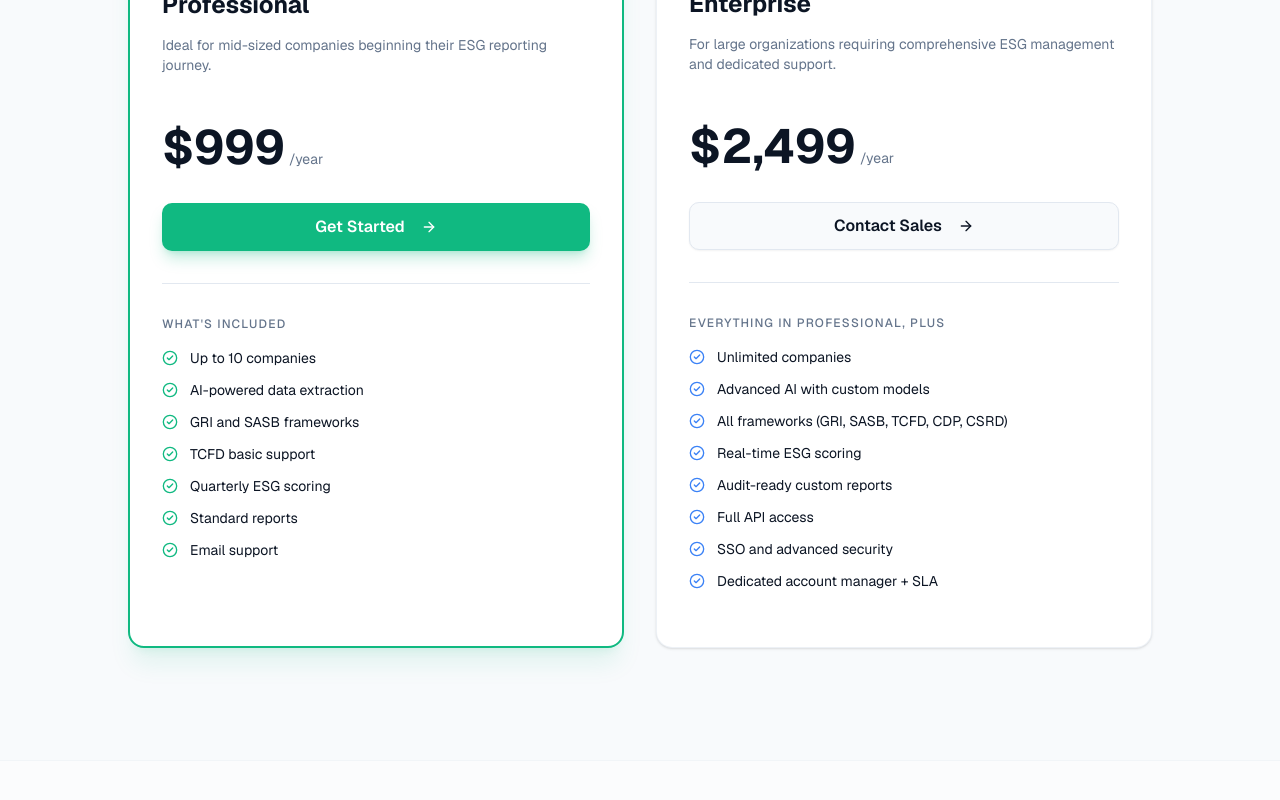
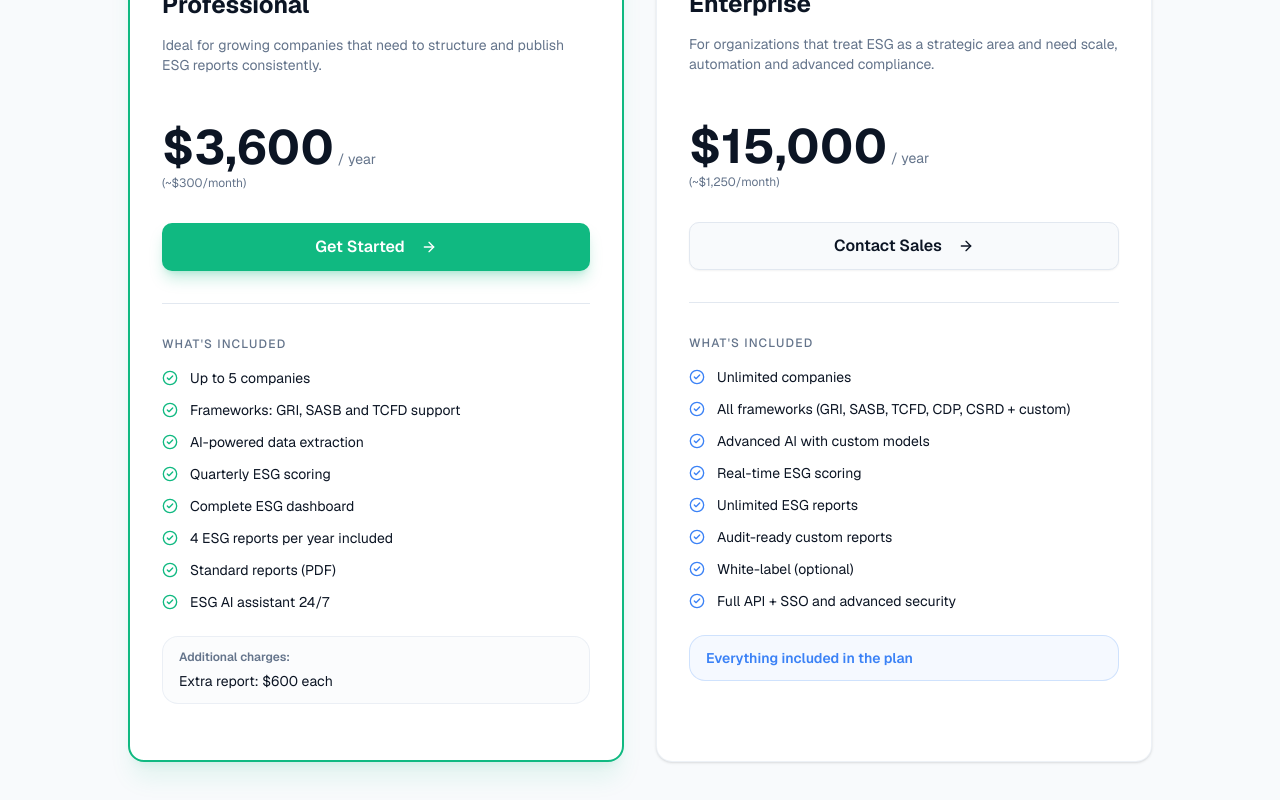
Before and after one commit to giovannesartor/ESGenius, a Next.js app in the folder frontend/: page /en/pricing in a window 1280 px wide. Shown: the part 440-1240 px from the top of the page. Built offline with nearby package versions, Linux system fonts and the light colour scheme.

Commit message:
feat: update pricing to 3600/15000 per year, 8 features, extras, AI support 24/7

```diff
--- a/frontend/src/app/[locale]/pricing/page.tsx
+++ b/frontend/src/app/[locale]/pricing/page.tsx
@@ -11,16 +11,16 @@ import { Separator } from "@/components/ui/separator";
 import { ArrowRight, CheckCircle2, X, HelpCircle } from "lucide-react";
 
 const comparisonFeatures = [
+  { key: "companies", pro: "Up to 5", ent: "Unlimited" },
   { key: "frameworks", pro: "GRI, SASB, TCFD", ent: "All + Custom" },
-  { key: "companies", pro: "Up to 10", ent: "Unlimited" },
-  { key: "users", pro: "Up to 25", ent: "Unlimited" },
-  { key: "aiCredits", pro: "5,000/mo", ent: "Unlimited" },
-  { key: "reports", pro: "Standard", ent: "Custom + White-label" },
-  { key: "support", pro: "Email", ent: "Priority + Dedicated CSM" },
+  { key: "reports", pro: "4/year (PDF)", ent: "Unlimited + White-label" },
+  { key: "aiExtraction", pro: true, ent: true },
+  { key: "esgScoring", pro: "Quarterly", ent: "Real-time" },
+  { key: "support", pro: "AI 24/7 + Email", ent: "AI 24/7 + Priority" },
   { key: "api", pro: false, ent: true },
   { key: "sso", pro: false, ent: true },
-  { key: "audit", pro: false, ent: true },
-  { key: "onboarding", pro: false, ent: true },
+  { key: "whiteLabelOpt", pro: false, ent: true },
+  { key: "extraReports", pro: "$600 each", ent: "Included" },
 ];
 
 export default function PricingPage() {
@@ -61,9 +61,12 @@ export default function PricingPage() {
                   <p className="mt-2 text-sm text-muted-foreground">{t("pricing.professional.desc")}</p>
                 </CardHeader>
                 <CardContent className="px-8 pb-8">
-                  <div className="mt-6 flex items-baseline gap-1">
-                    <span className="text-5xl font-bold text-foreground">{t("pricing.professional.price")}</span>
-                    <span className="text-muted-foreground text-sm">{t("pricing.professional.period")}</span>
+                  <div className="mt-6">
+                    <div className="flex items-baseline gap-1">
+                      <span className="text-5xl font-bold text-foreground">{t("pricing.professional.price")}</span>
+                      <span className="text-muted-foreground text-sm">{t("pricing.professional.period")}</span>
+                    </div>
+                    <p className="text-xs text-muted-foreground mt-1">{t("pricing.professional.monthlyNote")}</p>
                   </div>
                   <Link href="/register" className="block mt-8">
                     <Button className="w-full h-12 font-semibold text-base shadow-lg shadow-primary/25">
@@ -73,10 +76,10 @@ export default function PricingPage() {
                   </Link>
                   <Separator className="my-8" />
                   <p className="text-xs font-medium uppercase tracking-widest text-muted-foreground mb-4">
-                    What&apos;s included
+                    {t("pricing.includedLabel")}
                   </p>
                   <ul className="space-y-3">
-                    {Array.from({ length: 7 }, (_, i) => (
+                    {Array.from({ length: 8 }, (_, i) => (
                       <li key={i} className="flex items-start gap-3">
                         <CheckCircle2 className="h-4 w-4 text-primary mt-0.5 shrink-0" />
                         <span className="text-sm text-foreground">
@@ -85,6 +88,10 @@ export default function PricingPage() {
                       </li>
                     ))}
                   </ul>
+                  <div className="mt-6 rounded-xl border border-border/60 bg-muted/30 px-4 py-3">
+                    <p className="text-xs font-semibold text-muted-foreground mb-1.5">{t("pricing.professional.extrasLabel")}</p>
+                    <p className="text-sm text-foreground">{t("pricing.professional.extrasReport")}</p>
+                  </div>
                 </CardContent>
               </Card>
 
@@ -95,9 +102,12 @@ export default function PricingPage() {
                   <p className="mt-2 text-sm text-muted-foreground">{t("pricing.enterprise.desc")}</p>
                 </CardHeader>
                 <CardContent className="px-8 pb-8">
-                  <div className="mt-6 flex items-baseline gap-1">
-                    <span className="text-5xl font-bold text-foreground">{t("pricing.enterprise.price")}</span>
-                    <span className="text-muted-foreground text-sm">{t("pricing.enterprise.period")}</span>
+                  <div className="mt-6">
+                    <div className="flex items-baseline gap-1">
+                      <span className="text-5xl font-bold text-foreground">{t("pricing.enterprise.price")}</span>
+                      <span className="text-muted-foreground text-sm">{t("pricing.enterprise.period")}</span>
+                    </div>
+                    <p className="text-xs text-muted-foreground mt-1">{t("pricing.enterprise.monthlyNote")}</p>
                   </div>
                   <Link href="/register" className="block mt-8">
                     <Button variant="outline" className="w-full h-12 font-semibold text-base">
@@ -107,7 +117,7 @@ export default function PricingPage() {
                   </Link>
                   <Separator className="my-8" />
                   <p className="text-xs font-medium uppercase tracking-widest text-muted-foreground mb-4">
-                    Everything in Professional, plus
+                    {t("pricing.includedLabel")}
                   </p>
                   <ul className="space-y-3">
                     {Array.from({ length: 8 }, (_, i) => (
@@ -119,6 +129,9 @@ export default function PricingPage() {
                       </li>
                     ))}
                   </ul>
+                  <div className="mt-6 rounded-xl border border-accent/20 bg-accent/5 px-4 py-3">
+                    <p className="text-sm font-semibold text-accent">{t("pricing.enterprise.noExtras")}</p>
+                  </div>
                 </CardContent>
               </Card>
             </div>
--- a/frontend/src/locales/en.json
+++ b/frontend/src/locales/en.json
@@ -134,33 +134,40 @@
     "subtitle": "Choose the plan that fits your organization. No hidden fees, no surprises.",
     "badge": "Pricing",
     "popular": "Most Popular",
+    "includedLabel": "What's included",
     "professional": {
       "name": "Professional",
-      "price": "$999",
-      "period": "/year",
-      "desc": "Ideal for mid-sized companies beginning their ESG reporting journey.",
-      "feature1": "Up to 10 companies",
-      "feature2": "AI-powered data extraction",
-      "feature3": "GRI and SASB frameworks",
-      "feature4": "TCFD basic support",
-      "feature5": "Quarterly ESG scoring",
-      "feature6": "Standard reports",
-      "feature7": "Email support",
+      "price": "$3,600",
+      "period": "/ year",
+      "monthlyNote": "(~$300/month)",
+      "desc": "Ideal for growing companies that need to structure and publish ESG reports consistently.",
+      "feature1": "Up to 5 companies",
+      "feature2": "Frameworks: GRI, SASB and TCFD support",
+      "feature3": "AI-powered data extraction",
+      "feature4": "Quarterly ESG scoring",
+      "feature5": "Complete ESG dashboard",
+      "feature6": "4 ESG reports per year included",
+      "feature7": "Standard reports (PDF)",
+      "feature8": "ESG AI assistant 24/7",
+      "extrasLabel": "Additional charges:",
+      "extrasReport": "Extra report: $600 each",
       "cta": "Get Started"
     },
     "enterprise": {
       "name": "Enterprise",
-      "price": "$2,499",
-      "period": "/year",
-      "desc": "For large organizations requiring comprehensive ESG management and dedicated support.",
+      "price": "$15,000",
+      "period": "/ year",
+      "monthlyNote": "(~$1,250/month)",
+      "desc": "For organizations that treat ESG as a strategic area and need scale, automation and advanced compliance.",
       "feature1": "Unlimited companies",
-      "feature2": "Advanced AI with custom models",
-      "feature3": "All frameworks (GRI, SASB, TCFD, CDP, CSRD)",
+      "feature2": "All frameworks (GRI, SASB, TCFD, CDP, CSRD + custom)",
+      "feature3": "Advanced AI with custom models",
       "feature4": "Real-time ESG scoring",
-      "feature5": "Audit-ready custom reports",
-      "feature6": "Full API access",
-      "feature7": "SSO and advanced security",
-      "feature8": "Dedicated account manager + SLA",
+      "feature5": "Unlimited ESG reports",
+      "feature6": "Audit-ready custom reports",
+      "feature7": "White-label (optional)",
+      "feature8": "Full API + SSO and advanced security",
+      "noExtras": "Everything included in the plan",
       "cta": "Contact Sales"
     }
   },
--- a/frontend/src/locales/es.json
+++ b/frontend/src/locales/es.json
@@ -134,33 +134,40 @@
     "subtitle": "Elija el plan ideal para su organización. Sin tarifas ocultas, sin sorpresas.",
     "badge": "Precios",
     "popular": "Más Popular",
+    "includedLabel": "Qué está incluido",
     "professional": {
       "name": "Profesional",
-      "price": "$999",
-      "period": "/año",
-      "desc": "Ideal para empresas medianas que inician su camino en informes ESG.",
-      "feature1": "Hasta 10 empresas",
-      "feature2": "Extracción de datos con IA",
-      "feature3": "Frameworks GRI y SASB",
-      "feature4": "Soporte básico de TCFD",
-      "feature5": "Puntuación ESG trimestral",
-      "feature6": "Informes estándar",
-      "feature7": "Soporte por correo electrónico",
+      "price": "$3.600",
+      "period": "/ año",
+      "monthlyNote": "(~$300/mes)",
+      "desc": "Ideal para empresas en crecimiento que necesitan estructurar y publicar informes ESG con consistencia.",
+      "feature1": "Hasta 5 empresas",
+      "feature2": "Frameworks: GRI, SASB y soporte TCFD",
+      "feature3": "Extracción de datos con IA",
+      "feature4": "Puntuación ESG trimestral",
+      "feature5": "Dashboard ESG completo",
+      "feature6": "4 informes ESG por año incluidos",
+      "feature7": "Informes estándar (PDF)",
+      "feature8": "Asistente IA ESG 24/7",
+      "extrasLabel": "Cargos adicionales:",
+      "extrasReport": "Informe extra: $600 cada uno",
       "cta": "Empezar"
     },
     "enterprise": {
       "name": "Enterprise",
-      "price": "$2,499",
-      "period": "/año",
-      "desc": "Para grandes organizaciones que requieren gestión ESG integral y soporte dedicado.",
+      "price": "$15.000",
+      "period": "/ año",
+      "monthlyNote": "(~$1.250/mes)",
+      "desc": "Para organizaciones que tratan el ESG como área estratégica y necesitan escala, automatización y cumplimiento avanzado.",
       "feature1": "Empresas ilimitadas",
-      "feature2": "IA avanzada con modelos personalizados",
-      "feature3": "Todos los frameworks (GRI, SASB, TCFD, CDP, CSRD)",
+      "feature2": "Todos los frameworks (GRI, SASB, TCFD, CDP, CSRD + custom)",
+      "feature3": "IA avanzada con modelos personalizados",
       "feature4": "Puntuación ESG en tiempo real",
-      "feature5": "Informes personalizados listos para auditoría",
-      "feature6": "Acceso completo a la API",
-      "feature7": "SSO y seguridad avanzada",
-      "feature8": "Gerente de cuenta dedicado + SLA",
+      "feature5": "Informes ESG ilimitados",
+      "feature6": "Informes personalizados listos para auditoría",
+      "feature7": "White-label (opcional)",
+      "feature8": "API completa + SSO y seguridad avanzada",
+      "noExtras": "Todo incluido en el plan",
       "cta": "Contactar Ventas"
     }
   },
--- a/frontend/src/locales/pt.json
+++ b/frontend/src/locales/pt.json
@@ -134,33 +134,40 @@
     "subtitle": "Escolha o plano ideal para sua organização. Sem taxas ocultas, sem surpresas.",
     "badge": "Preços",
     "popular": "Mais Popular",
+    "includedLabel": "O que está incluído",
     "professional": {
       "name": "Profissional",
-      "price": "$999",
-      "period": "/ano",
-      "desc": "Ideal para empresas de médio porte iniciando sua jornada de relatórios ESG.",
-      "feature1": "Até 10 empresas",
-      "feature2": "Extração de dados com IA",
-      "feature3": "Frameworks GRI e SASB",
-      "feature4": "Suporte básico a TCFD",
-      "feature5": "Pontuação ESG trimestral",
-      "feature6": "Relatórios padrão",
-      "feature7": "Suporte por e-mail",
+      "price": "$3.600",
+      "period": "/ ano",
+      "monthlyNote": "(~$300/mês)",
+      "desc": "Ideal para empresas em crescimento que precisam estruturar e publicar relatórios ESG com consistência.",
+      "feature1": "Até 5 empresas",
+      "feature2": "Frameworks: GRI, SASB e suporte TCFD",
+      "feature3": "Extração de dados com IA",
+      "feature4": "Pontuação ESG trimestral",
+      "feature5": "Dashboard ESG completo",
+      "feature6": "4 relatórios ESG por ano incluídos",
+      "feature7": "Relatórios padrão (PDF)",
+      "feature8": "Assistente IA ESG 24/7",
+      "extrasLabel": "Cobranças adicionais:",
+      "extrasReport": "Relatório extra: $600 cada",
       "cta": "Começar"
     },
     "enterprise": {
       "name": "Enterprise",
-      "price": "$2,499",
-      "period": "/ano",
-      "desc": "Para grandes organizações que necessitam de gestão ESG abrangente e suporte dedicado.",
+      "price": "$15.000",
+      "period": "/ ano",
+      "monthlyNote": "(~$1.250/mês)",
+      "desc": "Para organizações que tratam ESG como área estratégica e precisam de escala, automação e compliance avançado.",
       "feature1": "Empresas ilimitadas",
-      "feature2": "IA avançada com modelos personalizados",
-      "feature3": "Todos os frameworks (GRI, SASB, TCFD, CDP, CSRD)",
+      "feature2": "Todos os frameworks (GRI, SASB, TCFD, CDP, CSRD + custom)",
+      "feature3": "IA avançada com modelos personalizados",
       "feature4": "Pontuação ESG em tempo real",
-      "feature5": "Relatórios personalizados prontos para auditoria",
-      "feature6": "Acesso completo à API",
-      "feature7": "SSO e segurança avançada",
-      "feature8": "Gerente de conta dedicado + SLA",
+      "feature5": "Relatórios ESG ilimitados",
+      "feature6": "Relatórios personalizados prontos para auditoria",
+      "feature7": "White-label (opcional)",
+      "feature8": "API completa + SSO e segurança avançada",
+      "noExtras": "Tudo incluído no plano",
       "cta": "Fale Conosco"
     }
   },
```
